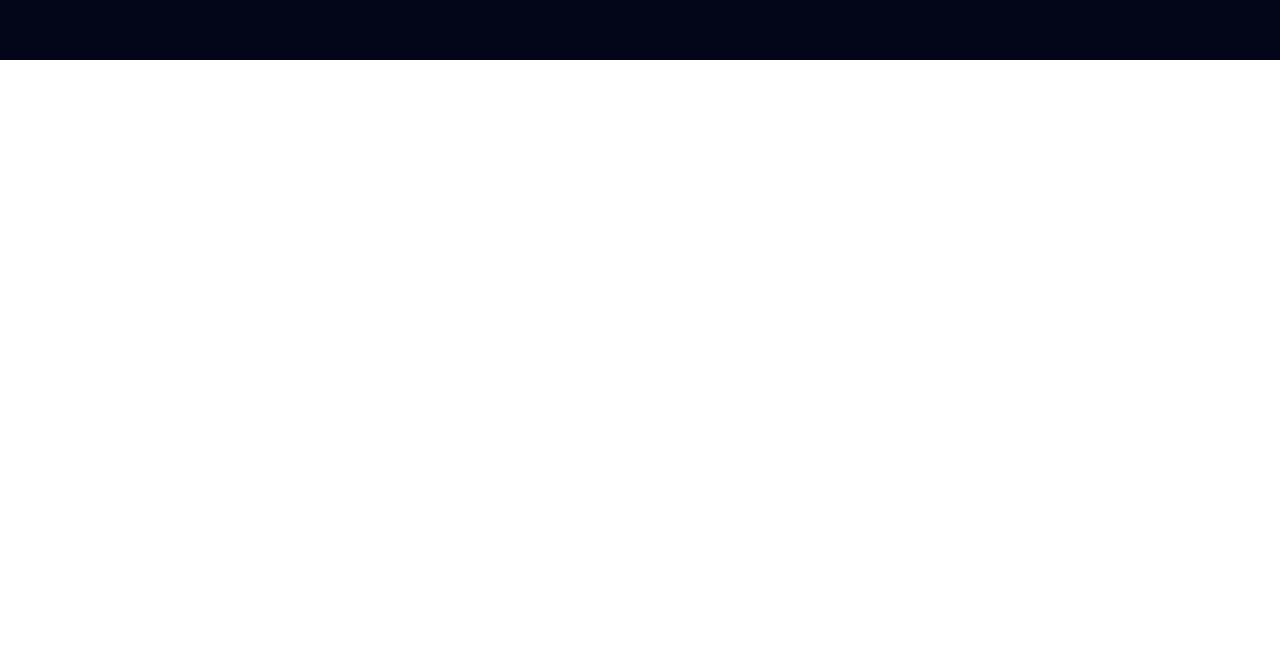
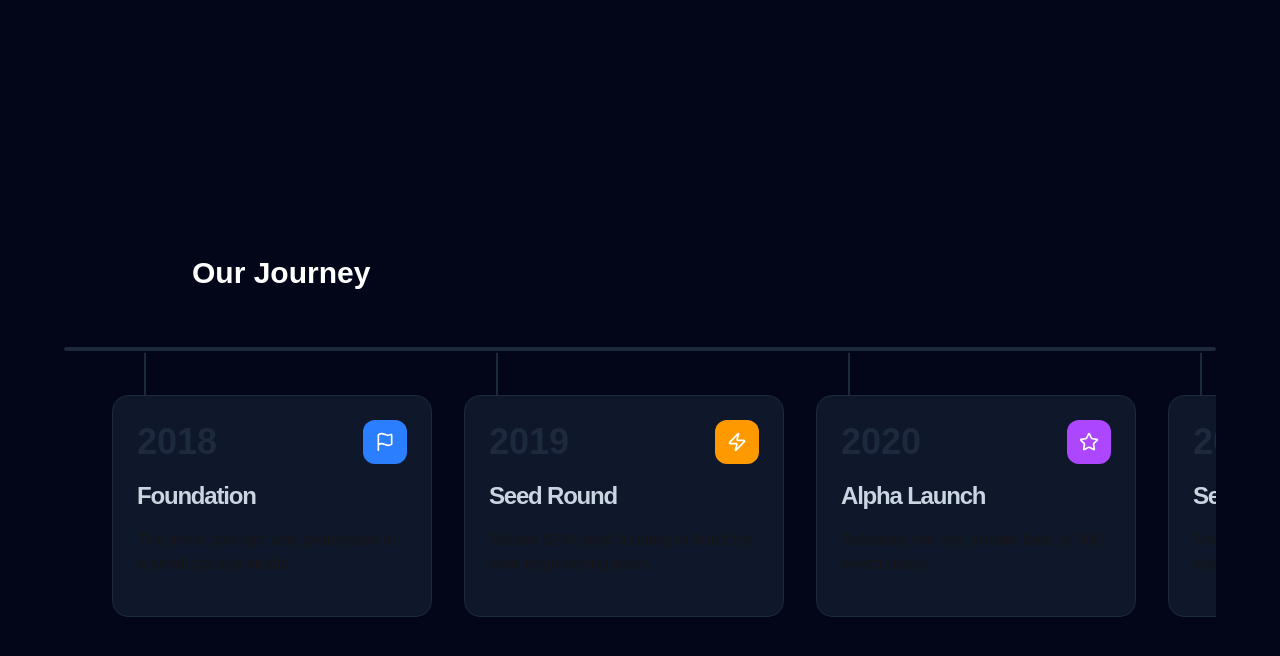
Before and after one commit to Alorik/Alorik-UI, a Next.js app: page / in a window 1280 px wide. Shown: the part 7940-8596 px from the top of the page. Before the commit the page ends 8000 px from the top, so only its background shows below. Built offline with nearby package versions, Linux system fonts and the light colour scheme.

Commit message:
feat: timeLine2 component added

```diff
--- a/app/page.tsx
+++ b/app/page.tsx
@@ -1,20 +1,21 @@
-import BeamButton from "@/components/BeamButton";
-import Button1 from "@/components/Button1";
-import Button2 from "@/components/Button2";
+import BeamButton from "@/components/Button/BeamButton";
+import Button1 from "@/components/Button/Button1";
+import Button2 from "@/components/Button/Button2";
+import ExpandableCard from "@/components/Card/ExpandableCards";
+import GracefulHoverCard from "@/components/Card/GracefulCard";
+import HoveredCard from "@/components/Card/HoveredCard";
+import StackCard from "@/components/Card/StackedCard";
+import Timeline2 from "@/components/DataDisplay/Timeline2";
+import InputComponent from "@/components/Input1";
+import BreadCrumb from "@/components/Navigation/BreadCrumb";
 import SlideButton from "@/components/SlideUpButton";
-import Input from "@/components/Input1";
-import GracefulHoverCard from "@/components/GracefulCard";
-import StackCard from "@/components/StackedCard";
-import HoverReveal from "@/components/NavRecveal";
-import ExpandableCard from "@/components/ExpandableCards";
-import HoveredCard from "@/components/HoveredCard";
-import BreadCrumb from "@/components/Navigation/BreadCrumb";
+
 
 export default function Home() {
   return (
     <div>
-      <Input />
-      <Button1 />
+      <InputComponent />
+     <Button1 />
       <Button2 />
       <BeamButton />
       <SlideButton />
@@ -23,7 +24,7 @@ export default function Home() {
       <ExpandableCard />
       <HoveredCard />
       <BreadCrumb />
-
+      <Timeline2 />
       {/* <HoverReveal /> */}
     </div>
   );
--- /dev/null
+++ b/components/DataDisplay/Timeline.tsx
@@ -0,0 +1,59 @@
+"use client"
+
+import { motion } from "framer-motion";
+import { Flag, Star, Rocket, Trophy, Globe, Zap } from "lucide-react";
+
+const events = [
+  {
+    year: "2020",
+    title: "The Inception",
+    description: "Founded in a garage with a vision to democratize AI for everyone. The core engine v1.0 was released.",
+    icon: Flag,
+    color: "bg-blue-500",
+  },
+  {
+    year: "2021",
+    title: "Series A Funding",
+    description: "Secured $10M to expand the engineering team and scale infrastructure globally.",
+    icon: Rocket,
+    color: "bg-purple-500",
+  },
+  {
+    year: "2022",
+    title: "Global Expansion",
+    description: "Opened offices in Tokyo, London, and Berlin. User base grew by 400% year-over-year.",
+    icon: Globe,
+    color: "bg-cyan-500",
+  },
+  {
+    year: "2023",
+    title: "Product Breakthrough",
+    description: "Launched the 'Neural Sync' feature, revolutionizing real-time data processing speeds.",
+    icon: Zap,
+    color: "bg-amber-500",
+  },
+  {
+    year: "2024",
+    title: "Market Leader",
+    description: "Recognized as the top innovator in the sector. Integration with major enterprise partners complete.",
+    icon: Trophy,
+    color: "bg-emerald-500",
+  },
+  {
+    year: "2025",
+    title: "The Next Frontier",
+    description: "R&D begins on quantum-resistant encryption modules for the next generation of web security.",
+    icon: Star,
+    color: "bg-rose-500",
+  },
+];
+
+
+const TimelineItem = ({ event, index }) => {
+  const isEven = index % 2 === 0;
+  return (
+    <div>
+
+    </div>
+  )
+}
--- /dev/null
+++ b/components/DataDisplay/Timeline2.tsx
@@ -0,0 +1,148 @@
+"use client";
+import React, { useRef } from "react";
+import { motion, useScroll, useTransform, useSpring } from "framer-motion";
+import { ArrowRight, Star, Calendar, Flag, Zap, Trophy } from "lucide-react";
+
+const timelineEvents = [
+  {
+    id: 1,
+    year: "2018",
+    title: "Foundation",
+    description: "The initial concept was prototyped in a small garage studio.",
+    icon: Flag,
+    color: "bg-blue-500",
+  },
+  {
+    id: 2,
+    year: "2019",
+    title: "Seed Round",
+    description: "Raised $2M seed funding to build the core engineering team.",
+    icon: Zap,
+    color: "bg-amber-500",
+  },
+  {
+    id: 3,
+    year: "2020",
+    title: "Alpha Launch",
+    description: "Released the first private beta to 500 select users.",
+    icon: Star,
+    color: "bg-purple-500",
+  },
+  {
+    id: 4,
+    year: "2021",
+    title: "Series A",
+    description: "Secured $15M to scale operations and marketing globally.",
+    icon: Trophy,
+    color: "bg-emerald-500",
+  },
+  {
+    id: 5,
+    year: "2022",
+    title: "1M Users",
+    description: "Hit the one million active user milestone faster than projected.",
+    icon: Calendar,
+    color: "bg-rose-500",
+  },
+  {
+    id: 6,
+    year: "2023",
+    title: "Ecosystem",
+    description: "Launched the developer API and plugin marketplace.",
+    icon: Zap,
+    color: "bg-cyan-500",
+  },
+  {
+    id: 7,
+    year: "2024",
+    title: "Global Summit",
+    description: "Hosted the first annual developer conference in San Francisco.",
+    icon: Flag,
+    color: "bg-indigo-500",
+  },
+];
+
+export default function Timeline2() {
+
+  const targetRef = useRef(null);
+  const { scrollXProgress } = useScroll({
+    container: targetRef,
+  });
+
+  const scaleX = useSpring(scrollXProgress, {
+    stiffness: 30,
+    damping: 120,
+    restDelta: 0.001,
+  });
+
+
+
+  return (
+    <div className="min-h-screen bg-slate-950 flex flex-col justify-center p-8">
+      <div className="max-w-4xl mx-auto w-full mb-12">
+        <h2 className="text-3xl font-bold text-white mb-2">Our Journey</h2>
+      </div>
+
+      <div className="relative w-full max-w-6xl mx-auto">
+        <div className="absolute left-0 top-0 right-0 h-1 bg-slate-800 rounded-full overflow-hidden mb-8 z-10">
+          <motion.div
+            style={{
+              scaleX,
+              transformOrigin: "left",
+            }}
+            className="h-full bg-gradient-to-r from-blue-500 via-purple-500 to-cyan-500"
+          ></motion.div>
+        </div>
+        <div
+          ref={targetRef}
+          className="flex overflow-x-auto pb-12 pt-12 gap-8 snap-x snap-mandatory scrollbar-hide"
+          style={{ scrollbarWidth: "none", msOverflowStyle: "none" }}
+        >
+          <div className="w-4 flex-shrink-0" />
+          {timelineEvents.map((event, index) => (
+            <TimelineCard key={event.id} event={event} index={index} />
+          ))}
+
+          <div className="w-4 flex-shrink-0" />
+        </div>
+      </div>
+    </div>
+  );
+}
+
+
+const TimelineCard = ({ event, index }) => {
+  return (
+    <motion.div
+      className="relative flex-shrink-0 w-80 snap-center group"
+      initial={{ opacity: 0, y: 20 }}
+      whileInView={{ opacity: 1, y: 0 }}
+      viewport={{ once: true, margin: "-20%" }}
+      transition={{ duration: 0.5, delay: index * 0.1 }}
+    >
+      <div className="absolute left-8 -top-12 h-12 w-0.5 bg-slate-800 group-hover:bg-slate-700 transition-colors">
+        <div className="absolute -top-1.5 -left-[5px] w-3 h-3 rounded-full bg-slate-800 border-2 border-slate-950 group-hover:bg-cyan-500 transition-colors" />
+      </div>
+
+      <div className="bg-slate-900 border border-slate-800 p-6 rounded-2xl hover:border-slate-700 transition-all duration-300 hover:shadow-2xl hover:-translate-y-1">
+        <div className="flex items-center justify-between mb-4">
+          <span className="text-4xl font-bold text-slate-800 group-hover:text-slate-700 transition-colors select-none">
+            {event.year}
+          </span>
+          <div
+            className={`${event.color} bg-opacity-10 text-white p-3 rounded-xl`}
+          >
+            <event.icon
+              size={20}
+              className={event.color
+                .replace("bg-", "text-")
+                .replace("-500", "-400")}
+            />
+          </div>
+        </div>
+        <div className="text-slate-300 text-2xl font-bold hover:text-slate-50 tracking-tighter">{event.title}</div>
+        <div className="py-4">{ event.description}</div>
+      </div>
+    </motion.div>
+  );
+};
```
Also changed, not shown: a.txt (added), components/Button/BeamButton.tsx (renamed from components/BeamButton.tsx), components/Button/Button1.tsx (renamed from components/Button1.tsx), components/Button/Button2.tsx (renamed from components/Button2.tsx), components/Card/ExpandableCards.tsx (renamed from components/ExpandableCards.tsx), components/Card/GracefulCard.tsx (renamed from components/GracefulCard.tsx), components/Card/HoveredCard.tsx (renamed from components/HoveredCard.tsx), components/Card/StackedCard.tsx (renamed from components/StackedCard.tsx), 1 other file (tests, documents, lock files or other folders).
